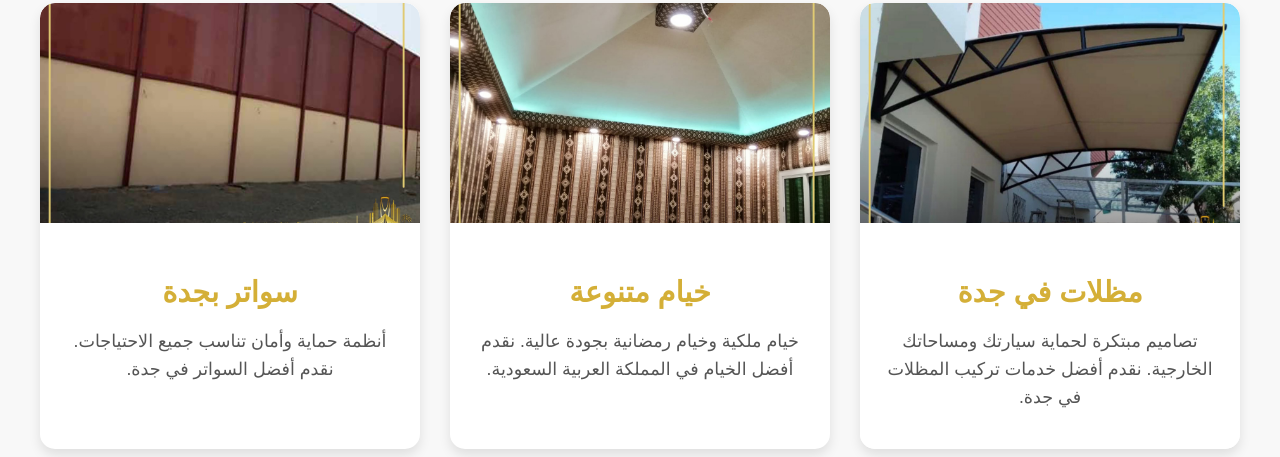
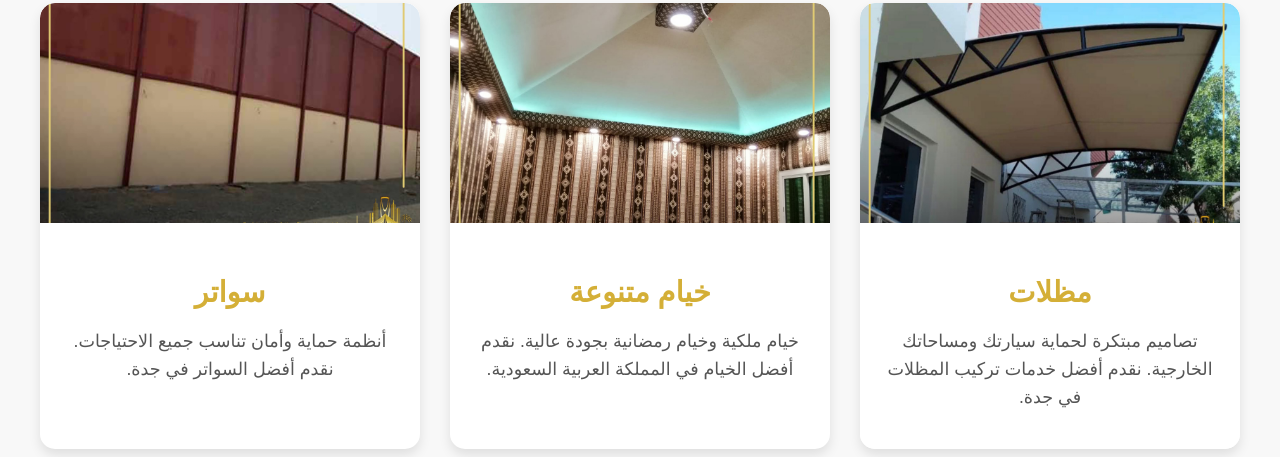
Before and after one commit to mogahedcy/mogahedcy.github.io, a plain HTML site: page index.html in a window 1280 px wide. Shown: the part 1279-1736 px from the top of the page. Drawn offline with Linux system fonts and the light colour scheme.

Commit message:
Update index.html

```diff
--- a/index.html
+++ b/index.html
@@ -4,7 +4,7 @@
     <meta charset="UTF-8">
     <meta name="viewport" content="width=device-width, initial-scale=1.0">
     <meta name="description" content="مؤسسة الديار العالمية - متخصصون في تصميم وتنفيذ الخيام، المظلات، البرجولات، والسواتر في المملكة العربية السعودية.">
-    <meta name="keywords" content="خيام, مظلات, برجولات, سواتر, بيت شعر, تنسيق حدائق, مظلات جدة, تركيب مظلات, أفضل مظلات, سواتر بجدة, مظلات المحترفين">
+    <meta name="keywords" content ="خيام, مظلات, برجولات, سواتر, بيت شعر, تنسيق حدائق, مظلات جدة, تركيب مظلات, أفضل مظلات, سواتر بجدة, مظلات ">
     <meta name="author" content="مؤسسة الديار العالمية">
     <title>مؤسسة الديار العالمية - الخيام والمظلات والبرجولات</title>
     <link href="https://cdnjs.cloudflare.com/ajax/libs/font-awesome/5.15.3/css/all.min.css" rel="stylesheet">
@@ -22,7 +22,7 @@
         "@type": "PostalAddress",
         "streetAddress": "شارع الملك عبدالعزيز",
         "addressLocality": "جدة",
-        "addressRegion": "الرياض",
+        "addressRegion": "جدة",
         "postalCode": "12345",
         "addressCountry": "SA"
       },
@@ -116,7 +116,7 @@
                     <a href="tents.html">
                         <img src="(4).jpg" alt="مظلات في جدة">
                         <div class="service-info">
-                            <h3>مظلات في جدة</h3>
+                            <h3>مظلات  </h3>
                             <p>تصاميم مبتكرة لحماية سيارتك ومساحاتك الخارجية. نقدم أفضل خدمات تركيب المظلات في جدة.</p>
                         </div>
                     </a>
@@ -136,7 +136,7 @@
                     <a href="shields.html">
                         <img src="(31).jpg" alt="سواتر بجدة">
                         <div class="service-info">
-                            <h3>سواتر بجدة</h3>
+                            <h3>سواتر </h3>
                             <p>أنظمة حماية وأمان تناسب جميع الاحتياجات. نقدم أفضل السواتر في جدة.</p>
                         </div>
                     </a>
```
